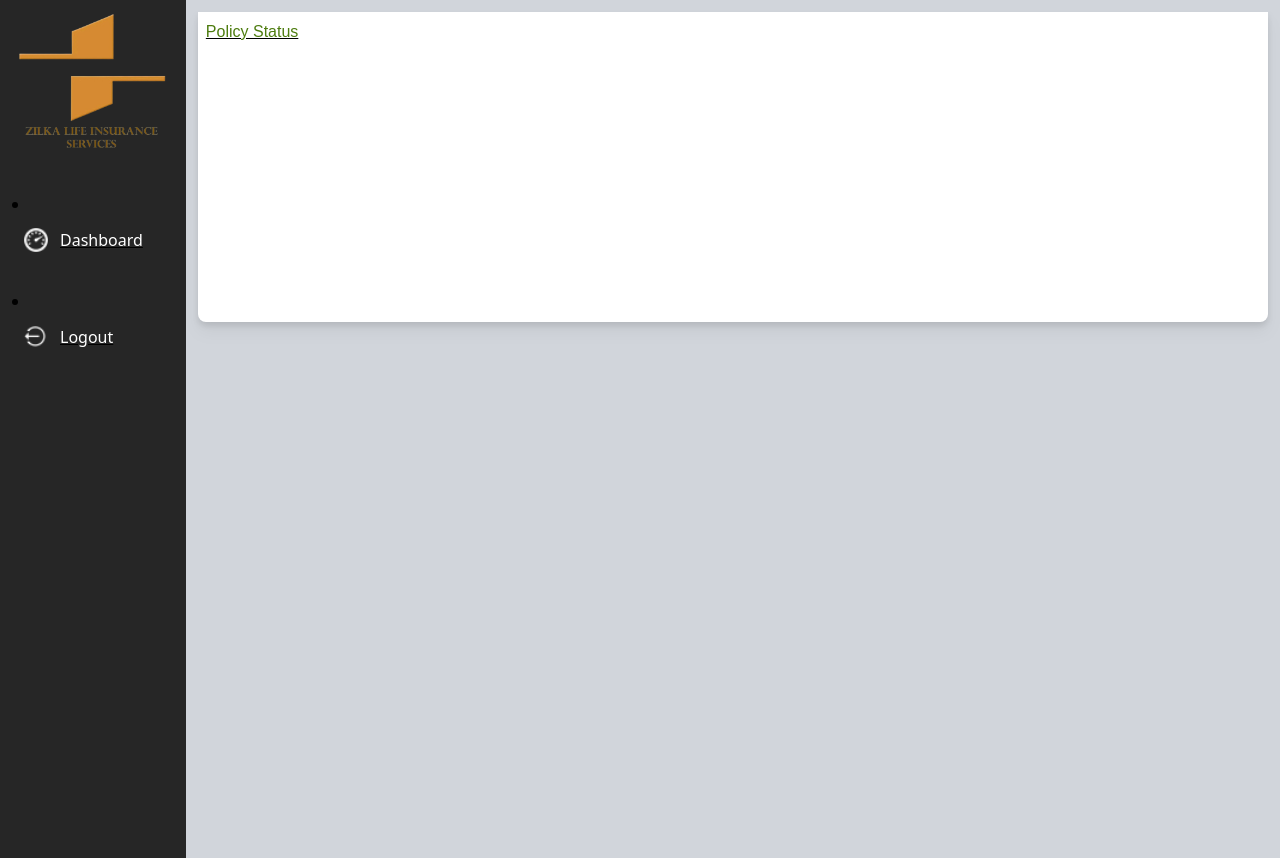
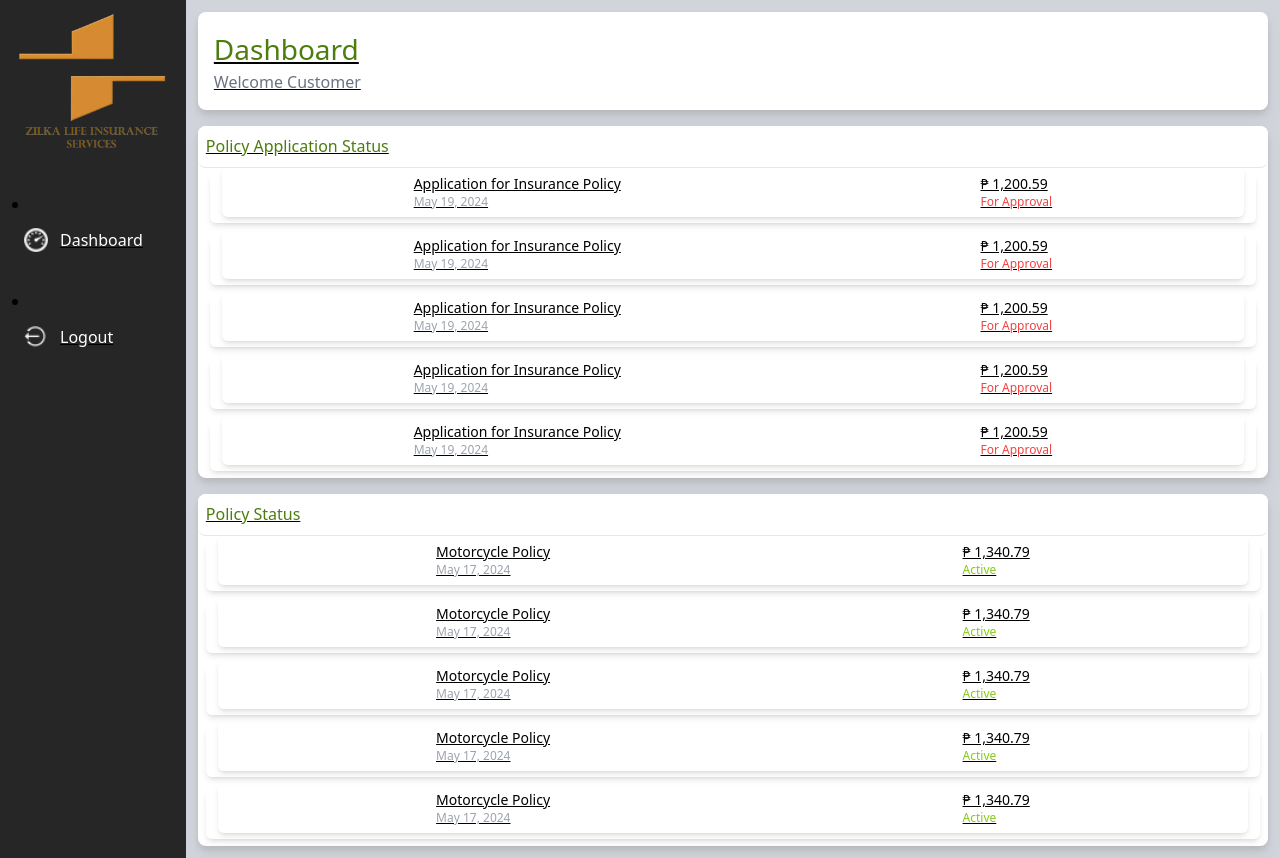
Before and after one commit to GetDrown/insurance-system, a PHP site: page /src/customer-view/index.php in a window 1280 px wide. Run offline with PHP 8.4, Linux system fonts and the light colour scheme.

Commit message:
added ui for customer

```diff
--- a/assets/css/output.css
+++ b/assets/css/output.css
@@ -824,6 +824,10 @@ video {
   height: 38px;
 }
 
+.h-\[410px\] {
+  height: 410px;
+}
+
 .h-\[42px\] {
   height: 42px;
 }
@@ -1384,11 +1388,6 @@ video {
 .text-red-500 {
   --tw-text-opacity: 1;
   color: rgb(239 68 68 / var(--tw-text-opacity));
-}
-
-.text-slate-300 {
-  --tw-text-opacity: 1;
-  color: rgb(203 213 225 / var(--tw-text-opacity));
 }
 
 .text-white {
--- a/src/customer-view/index.php
+++ b/src/customer-view/index.php
@@ -27,13 +27,78 @@
             </ul>
     </div>
     <!-- main-content -->
-    <div class="basis-10/12 h-dvh flex flex-col justify-start items-center p-3  drop-shadow-lg md:basis-3/4 lg:basis-5/6">
-        <div class="h-[310px] w-full bg-white rounded-lg">
-            <div class="flex flex-col space-y-4">
-                <div class="w-full p-2 h-[42px] bg-white">
-                    <p class="text-lime-700 font-medium font-poppins">Policy Status</p>
+    <div class="basis-10/12 h-dvh flex flex-col justify-start items-center p-3  drop-shadow-lg md:basis-3/4 lg:basis-5/6 overflow-y-auto">
+        <div class="h-[100px] w-full bg-white rounded-lg p-4 flex items-center justify-between">
+            <div>
+                <h1 class="font-medium text-[28px] text-lime-700">Dashboard </h1>
+                <p class="text-gray-500">Welcome Customer</p>
+            </div>
+            <div>
+                <h1 id="currentDate"></h1>
+                <h1 class="text-[28px] font-semibold text-end" id="currentTime"></h1>
+            </div>
+        </div>
+        <div class="h-[410px] w-full bg-white rounded-lg mt-4">
+            <div class="">
+                <div class="w-full p-2 h-[42px] bg-white border-b rounded-lg">
+                    <p class="text-lime-700 font-medium">Policy Application Status</p>
                 </div>
+                <div class="w-full h-[310px] overflow-y-auto py-[5px] px-3">
+                    <?php for ($i = 0; $i < 10; $i++) { ?>
+                        <div class="w-full h-[50px] shadow-md mb-3 flex justify-around items-center px-3 rounded-md">
+                            <div class="w-full h-[50px] shadow-md mb-3 flex justify-around items-center px-3 rounded-md">
+                                <!-- type of transaction and date -->
+                                <div>
+                                    <p class="text-sm font-medium">Application for Insurance Policy</p>
+                                    <p class="text-xs text-gray-400">May 19, 2024</p>
+                                </div>
+                                <!-- cliente name -->
+                                <!--  <div>
+                                    <h1 class="text-sm font-medium">Client <?php echo $i + 1; ?></h1>
+                                </div> -->
+                                <!-- payment and status -->
+                                <div>
+                                    <p class="text-sm font-medium">₱ 1,200.59</p>
+                                    <p class="text-xs text-red-500">For Approval</p>
+                                </div>
+                            </div>
 
+                        </div>
+                    <?php $i += 1;
+                    } ?>
+                </div>
+            </div>
+        </div>
+
+        <div class="h-[410px] w-full bg-white rounded-lg mt-4">
+            <div class="">
+                <div class="w-full p-2 h-[42px] bg-white border-b rounded-lg">
+                    <p class="text-lime-700 font-medium">Policy Status</p>
+                </div>
+                <div class="w-full h-[310px] overflow-y-auto py-[5px] px-2 rounded-md">
+                    <?php for ($i = 0; $i < 10; $i++) { ?>
+                        <div class="w-full h-[50px] shadow-md mb-3 flex justify-around items-center px-3 rounded-md">
+                            <div class="w-full h-[50px] shadow-md mb-3 flex justify-around items-center px-3 rounded-md">
+                                <!-- type of transaction and date -->
+                                <div>
+                                    <p class="text-sm font-medium">Motorcycle Policy</p>
+                                    <p class="text-xs text-gray-400">May 17, 2024</p>
+                                </div>
+                                <!-- cliente name
+                                <div>
+                                    <h1 class="text-sm font-medium">Client <?php echo $i + 2; ?></h1>
+                                </div> -->
+                                <!-- payment and status -->
+                                <div>
+                                    <p class="text-sm font-medium">₱ 1,340.79</p>
+                                    <p class="text-xs text-lime-500">Active</p>
+                                </div>
+                            </div>
+
+                        </div>
+                    <?php $i += 1;
+                    } ?>
+                </div>
             </div>
         </div>
     </div>
```
